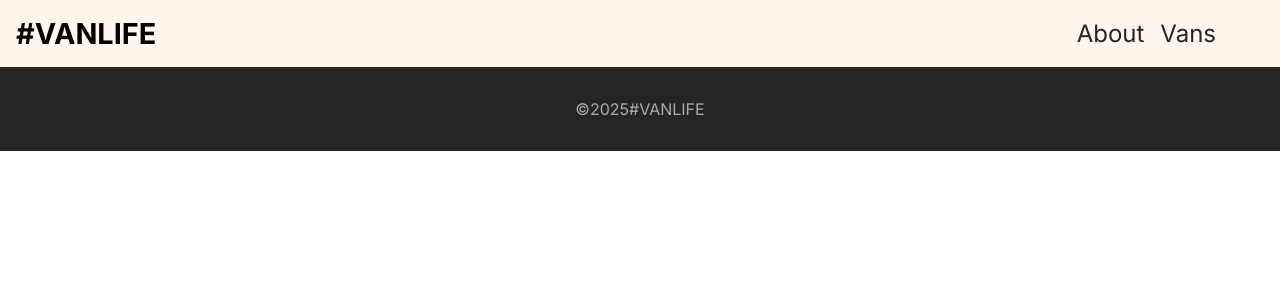
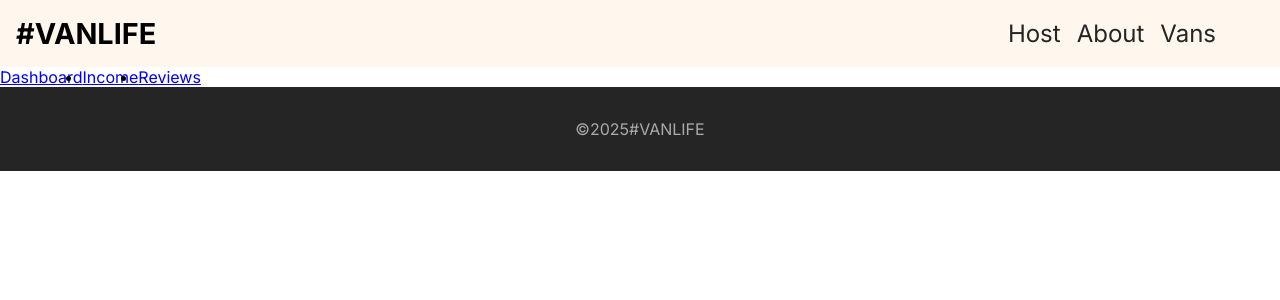
Before and after one commit to RamirezJM/Van_Life, a React (Vite) app: page /host in a window 1280 px wide. Shown: the top 300 px of the page. Built offline with nearby package versions, Linux system fonts and the light colour scheme; what miragejs would draw is missing.

Commit message:
nested routes

```diff
--- a/src/App.css
+++ b/src/App.css
@@ -231,6 +231,16 @@
   font-weight: 600;
 }
 
+/*  host ***/
+
+.host-nav>ul{
+  display: flex;
+
+}
+
+
+
+
 @media (min-width:700px) {
   header {
     flex-direction: row;
--- a/src/App.jsx
+++ b/src/App.jsx
@@ -1,29 +1,35 @@
 import './App.css'
 import { Routes, Route } from 'react-router-dom'
-import Header from './components/Header'
 import Home from './pages/Home'
 import About from './pages/About'
 import Van from './pages/Van'
-import Footer from './components/Footer'
 import VanDetails from './pages/VanDetails'
-
+import Layout from './components/Layout'
+import Dashboard from './pages/host/Dashboard'
+import Income from './pages/host/Income'
+import Reviews from './pages/host/Reviews'
+import HostLayout from './HostLayout'
 
 function App() {
 
   return (
     <>
-      <Header />
       <main>
         <Routes>
-          <Route path='/' element={<Home />} />
-          <Route path='/about' element={<About />} />
-          <Route path='/vans' element={<Van />} />
-          <Route path='/vans/:id' element={<VanDetails />} />
+          <Route element={<Layout />}>
+            <Route path='/' element={<Home />} />
+            <Route path='about' element={<About />} />
+            <Route path='vans' element={<Van />} />
+            <Route path='vans/:id' element={<VanDetails />} />
+
+            <Route path='host' element={<HostLayout />}>
+              <Route path='host' element={<Dashboard />} />
+              <Route path='income' element={<Income />} />
+              <Route path='reviews' element={<Reviews />} />
+            </Route>
+          </Route>
         </Routes>
       </main>
-      <Footer />
-
-
     </>
   )
 }
--- /dev/null
+++ b/src/HostLayout.jsx
@@ -0,0 +1,22 @@
+import { Link, Outlet } from "react-router-dom";
+
+export default function HostLayout() {
+  return (
+    <>
+      <nav className="host-nav">
+        <ul>
+          <li>
+            <Link to='host'>Dashboard</Link>
+          </li>
+          <li>
+            <Link to='income'>Income</Link>
+          </li>
+          <li>
+            <Link to='reviews'>Reviews</Link>
+          </li>
+        </ul>
+      </nav>
+      <Outlet/>
+    </>
+  )
+}
--- a/src/components/Header.jsx
+++ b/src/components/Header.jsx
@@ -6,6 +6,9 @@
      <Link to='/'><h1>#VANLIFE</h1></Link>
       <nav>
         <ul className="link-list">
+          <li>
+            <Link to='/host' className="nav-link">Host</Link>
+          </li>
           <li>
             <Link to='/about' className="nav-link">About</Link>
           </li>
--- /dev/null
+++ b/src/components/Layout.jsx
@@ -0,0 +1,13 @@
+import { Outlet } from "react-router-dom";
+import Header from "./Header";
+import Footer from "./Footer";
+
+export default function Layout() {
+  return (
+    <>
+      <Header />
+      <Outlet />
+      <Footer />
+    </>
+  )
+}
--- a/src/pages/VanDetails.jsx
+++ b/src/pages/VanDetails.jsx
@@ -54,7 +54,7 @@
       <div className="van-details-container">
         <div className="van-info">
           <h2>{van.name}</h2>
-          <i className={`van-type ${van.type} selected`}>{van.type}</i>
+          <i className={`van-type ${van.type} selected`}>{van.type.toUpperCase()}</i>
           <p>{van.price}<span>/day</span></p>
           <p>{van.description}</p>
           <button>Rent this Van</button>
--- /dev/null
+++ b/src/pages/host/Dashboard.jsx
@@ -0,0 +1,6 @@
+
+export default function Dashboard() {
+  return  <h1>dashboard</h1>
+
+
+}
--- /dev/null
+++ b/src/pages/host/Income.jsx
@@ -0,0 +1,3 @@
+export default function Income(){
+  return <h1>income</h1>
+}
--- /dev/null
+++ b/src/pages/host/Reviews.jsx
@@ -0,0 +1,3 @@
+export default function Reviews(){
+  return <h1>reviews</h1>
+}
```
